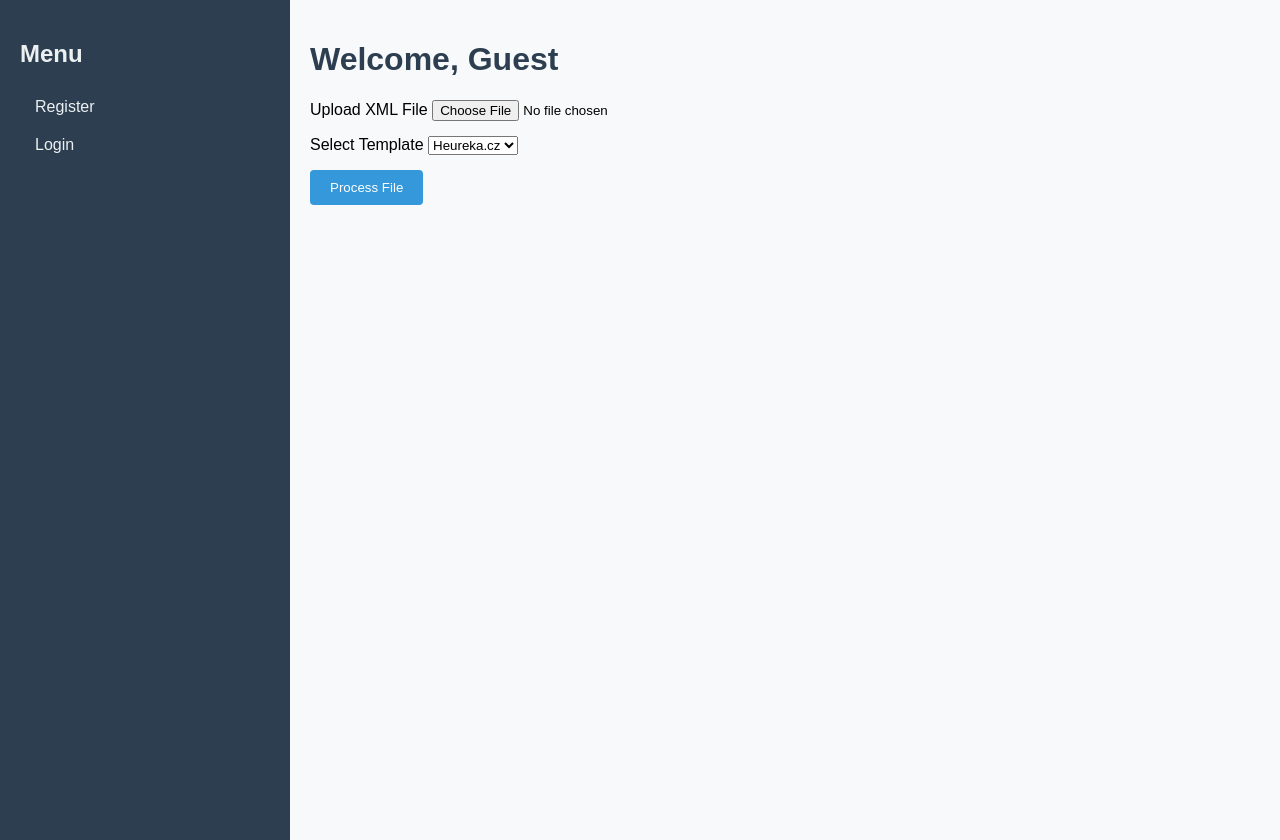
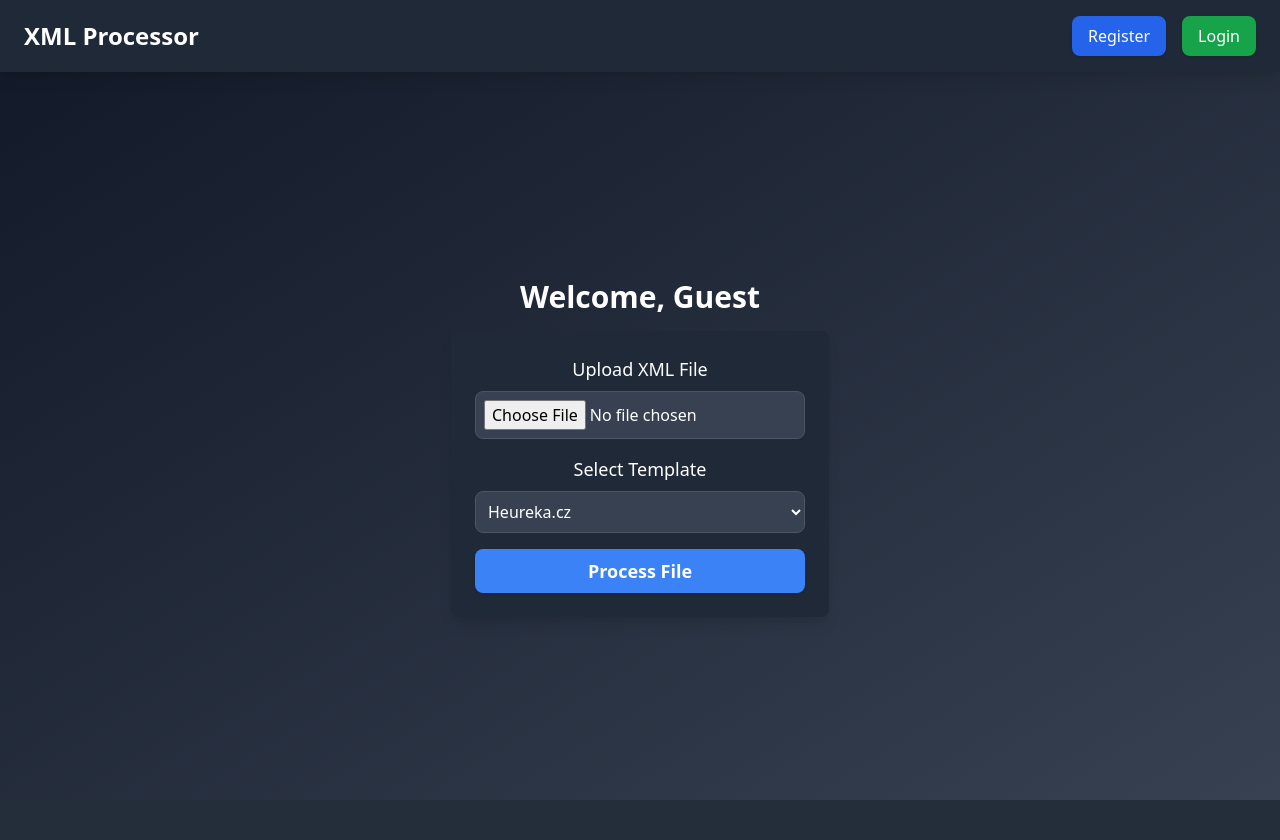
Before and after one commit to Dzudzok/xmlproject, a Flask app: page / in a window 1280 px wide. After the commit the page ends 800 px from the top, so only its background shows below. Run offline with Flask 3, Linux system fonts and the light colour scheme; some libraries are stand-ins or nearby versions.

Commit message:
Zmieniono index.html - poprawki logowania i rejestracji

```diff
--- a/templates/index.html
+++ b/templates/index.html
@@ -4,128 +4,63 @@
     <meta charset="UTF-8">
     <meta name="viewport" content="width=device-width, initial-scale=1.0">
     <title>XML Processor</title>
-    <link rel="stylesheet" href="static/styles.css">
-    <style>
-        /* Modal styles */
-        .modal {
-            display: none;
-            position: fixed;
-            top: 0;
-            left: 0;
-            width: 100%;
-            height: 100%;
-            background-color: rgba(0, 0, 0, 0.5);
-            justify-content: center;
-            align-items: center;
-            z-index: 1000;
-        }
-        .modal-content {
-            background: #fff;
-            padding: 20px;
-            border-radius: 5px;
-            box-shadow: 0 2px 10px rgba(0, 0, 0, 0.1);
-            width: 400px;
-        }
-        .modal-header {
-            font-size: 18px;
-            margin-bottom: 10px;
-        }
-        .close-btn {
-            float: right;
-            font-size: 20px;
-            cursor: pointer;
-            color: #999;
-        }
-        .close-btn:hover {
-            color: #000;
-        }
-        .form-group {
-            margin-bottom: 15px;
-        }
-        .btn {
-            background-color: #3498db;
-            color: white;
-            border: none;
-            padding: 10px 20px;
-            cursor: pointer;
-            border-radius: 4px;
-        }
-        .btn:hover {
-            background-color: #2980b9;
-        }
-    </style>
+    <script src="https://cdn.tailwindcss.com"></script>
+    <link rel="stylesheet" href="https://cdnjs.cloudflare.com/ajax/libs/font-awesome/6.4.2/css/all.min.css">
 </head>
-<body>
-    <div class="sidebar">
-        <h2>Menu</h2>
-        <a href="#" id="open-register">Register</a>
-        <a href="#" id="open-login">Login</a>
-        <a href="#" id="logout-btn" style="display:none;">Logout</a>
-    </div>
+<body class="bg-gradient-to-br from-gray-900 to-gray-700 text-white min-h-screen flex flex-col items-center justify-center p-6">
 
-    <div class="main-content">
-        <h1 id="welcome-message">Welcome, Guest</h1>
-        <form id="upload-form" action="/process" method="post" enctype="multipart/form-data">
-            <div class="form-group">
-                <label for="xml-file">Upload XML File</label>
-                <input type="file" id="xml-file" name="xml-file" accept=".xml" required>
-            </div>
-            <div class="form-group">
-                <label for="template">Select Template</label>
-                <select id="template" name="template" required>
-                    <option value="heureka">Heureka.cz</option>
-                </select>
-            </div>
-            <button type="submit" class="btn-submit">Process File</button>
-        </form>
+    <nav class="bg-gray-800 shadow-lg w-full fixed top-0 left-0 px-6 py-4 flex justify-between items-center">
+        <h1 class="text-2xl font-bold text-white">XML Processor</h1>
+        <div class="flex gap-4">
+            <button id="open-register" class="px-4 py-2 bg-blue-600 hover:bg-blue-700 rounded-lg shadow">Register</button>
+            <button id="open-login" class="px-4 py-2 bg-green-600 hover:bg-green-700 rounded-lg shadow">Login</button>
+            <button id="logout-btn" class="px-4 py-2 bg-red-600 hover:bg-red-700 rounded-lg shadow hidden">Logout</button>
+        </div>
+    </nav>
 
-        <div id="result" style="display: none;">
-            <h2>Processed File</h2>
-            <a id="download-link" href="#" class="btn-download">Download Processed XML</a>
+    <div class="mt-24 text-center">
+        <h2 class="text-3xl font-semibold mb-4" id="welcome-message">Welcome, Guest</h2>
+        <div class="bg-gray-800 p-6 rounded-lg shadow-lg max-w-lg">
+            <form id="upload-form" class="space-y-4">
+                <div>
+                    <label for="xml-file" class="block text-lg font-medium">Upload XML File</label>
+                    <input type="file" id="xml-file" name="xml-file" accept=".xml" required class="mt-2 block w-full text-white bg-gray-700 border border-gray-600 rounded-lg p-2">
+                </div>
+                <div>
+                    <label for="template" class="block text-lg font-medium">Select Template</label>
+                    <select id="template" name="template" required class="mt-2 block w-full bg-gray-700 text-white border border-gray-600 rounded-lg p-2">
+                        <option value="heureka">Heureka.cz</option>
+                    </select>
+                </div>
+                <button type="submit" class="w-full bg-blue-500 hover:bg-blue-600 px-4 py-2 rounded-lg shadow text-lg font-bold">Process File</button>
+            </form>
         </div>
     </div>
 
     <!-- Register Modal -->
-    <div id="register-modal" class="modal">
-        <div class="modal-content">
-            <span class="close-btn" id="close-register">&times;</span>
-            <div class="modal-header">Register</div>
-            <form id="registerForm">
-                <div class="form-group">
-                    <label for="reg-username">Username:</label>
-                    <input type="text" id="reg-username" name="username" required>
-                </div>
-                <div class="form-group">
-                    <label for="reg-email">Email:</label>
-                    <input type="email" id="reg-email" name="email" required>
-                </div>
-                <div class="form-group">
-                    <label for="reg-password">Password:</label>
-                    <input type="password" id="reg-password" name="password" required>
-                </div>
-                <button type="submit" class="btn">Register</button>
+    <div id="register-modal" class="fixed inset-0 bg-black bg-opacity-50 hidden flex items-center justify-center">
+        <div class="bg-white p-6 rounded-lg shadow-lg text-gray-900 w-96">
+            <h2 class="text-xl font-bold mb-4">Register</h2>
+            <form id="registerForm" class="space-y-4">
+                <input type="text" name="username" placeholder="Username" class="w-full p-2 border rounded-lg">
+                <input type="email" name="email" placeholder="Email" class="w-full p-2 border rounded-lg">
+                <input type="password" name="password" placeholder="Password" class="w-full p-2 border rounded-lg">
+                <button type="submit" class="w-full bg-blue-600 hover:bg-blue-700 text-white p-2 rounded-lg">Register</button>
             </form>
-            <p id="registerMessage"></p>
+            <button id="close-register" class="absolute top-4 right-4 text-gray-700 hover:text-gray-900 text-xl">&times;</button>
         </div>
     </div>
 
     <!-- Login Modal -->
-    <div id="login-modal" class="modal">
-        <div class="modal-content">
-            <span class="close-btn" id="close-login">&times;</span>
-            <div class="modal-header">Login</div>
-            <form id="loginForm">
-                <div class="form-group">
-                    <label for="login-username">Username:</label>
-                    <input type="text" id="login-username" name="username" required>
-                </div>
-                <div class="form-group">
-                    <label for="login-password">Password:</label>
-                    <input type="password" id="login-password" name="password" required>
-                </div>
-                <button type="submit" class="btn">Login</button>
+    <div id="login-modal" class="fixed inset-0 bg-black bg-opacity-50 hidden flex items-center justify-center">
+        <div class="bg-white p-6 rounded-lg shadow-lg text-gray-900 w-96">
+            <h2 class="text-xl font-bold mb-4">Login</h2>
+            <form id="loginForm" class="space-y-4">
+                <input type="text" name="username" placeholder="Username" class="w-full p-2 border rounded-lg">
+                <input type="password" name="password" placeholder="Password" class="w-full p-2 border rounded-lg">
+                <button type="submit" class="w-full bg-green-600 hover:bg-green-700 text-white p-2 rounded-lg">Login</button>
             </form>
-            <p id="loginMessage"></p>
+            <button id="close-login" class="absolute top-4 right-4 text-gray-700 hover:text-gray-900 text-xl">&times;</button>
         </div>
     </div>
 
@@ -135,7 +70,7 @@
             const formData = new FormData(event.target);
             const response = await fetch("/register", { method: "POST", body: formData });
             const result = await response.json();
-            document.getElementById("registerMessage").innerText = result.message;
+            alert(result.message);
         });
 
         document.getElementById('loginForm').addEventListener('submit', async (event) => {
@@ -144,22 +79,21 @@
             const response = await fetch("/login", { method: "POST", body: formData });
             const result = await response.json();
             if (result.status === "success") {
-                document.getElementById("loginMessage").innerText = "Login successful!";
                 document.getElementById("welcome-message").innerText = "Welcome, " + formData.get("username");
-                document.getElementById("logout-btn").style.display = "block";
+                document.getElementById("logout-btn").classList.remove("hidden");
             } else {
-                document.getElementById("loginMessage").innerText = "Error: " + result.error;
+                alert("Error: " + result.error);
             }
         });
 
         document.getElementById('logout-btn').addEventListener('click', async () => {
             await fetch("/logout", { method: "POST" });
             document.getElementById("welcome-message").innerText = "Welcome, Guest";
-            document.getElementById("logout-btn").style.display = "none";
+            document.getElementById("logout-btn").classList.add("hidden");
         });
 
-        const openModal = (modal) => modal.style.display = 'flex';
-        const closeModal = (modal) => modal.style.display = 'none';
+        const openModal = (modal) => modal.classList.remove("hidden");
+        const closeModal = (modal) => modal.classList.add("hidden");
 
         document.getElementById('open-register').addEventListener('click', () => openModal(document.getElementById('register-modal')));
         document.getElementById('open-login').addEventListener('click', () => openModal(document.getElementById('login-modal')));
```
